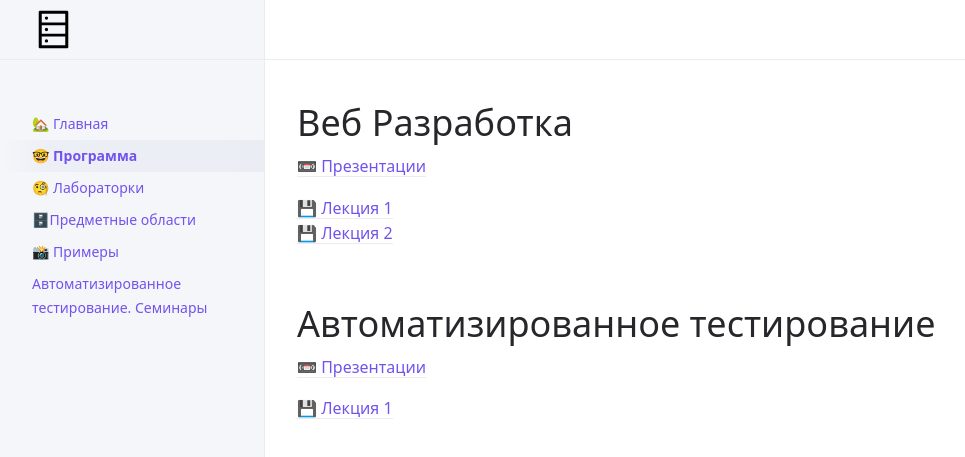
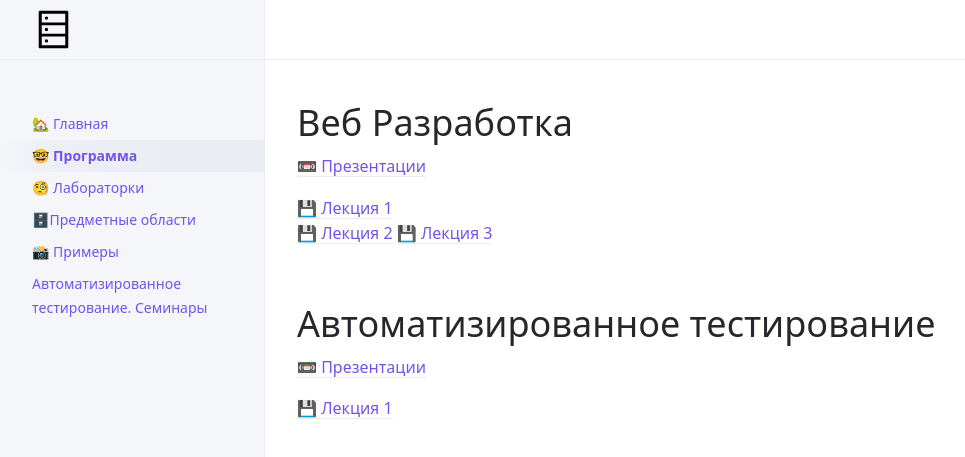
Before and after one commit to Das-dasein/db-lovefield, a Jekyll site: the page built from program.md, in a window 1280 px wide. Shown: the top 457 px of the page, without its empty margins (107-1072 px from the left). Built offline with Jekyll 4.4.1, drawn with Linux system fonts in a browser that asks for light colours; our own code applies the rules of GitHub Pages for plain Markdown files; a script that is not in the unit is left out.

Commit message:
Update program.md

```diff
--- a/program.md
+++ b/program.md
@@ -9,6 +9,7 @@ nav_order: 2
 
 [💾 Лекция 1](https://bbb.ssau.ru:8443/playback/presentation/2.3/5fdab412d456fb67a87df8140fbc8ccb3fa191ff-1670250968587) <br>
 [💾 Лекция 2](https://bbb.ssau.ru:8443/playback/presentation/2.3/5fdab412d456fb67a87df8140fbc8ccb3fa191ff-1670849618718)
+[💾 Лекция 3](https://bbb.ssau.ru:8443/playback/presentation/2.3/5fdab412d456fb67a87df8140fbc8ccb3fa191ff-1675688308593)
 
 # Автоматизированное тестирование
 
```
